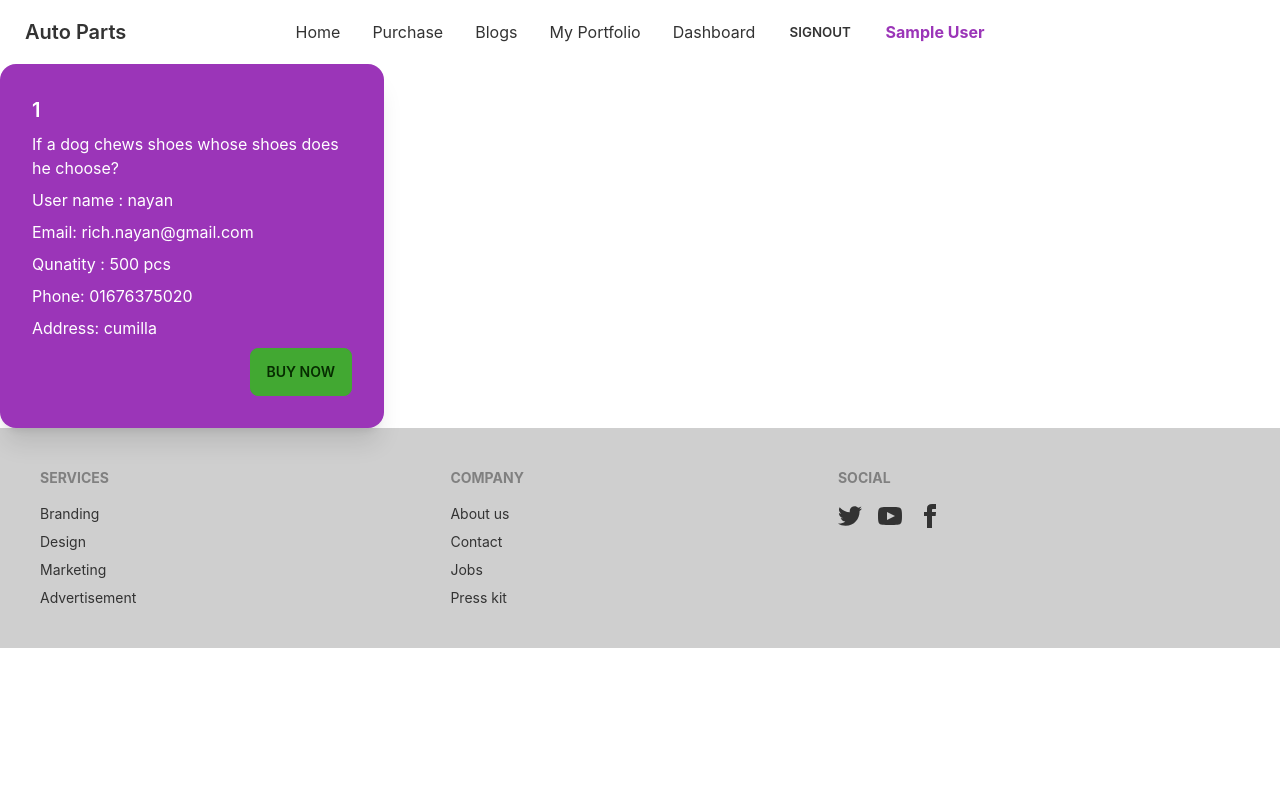
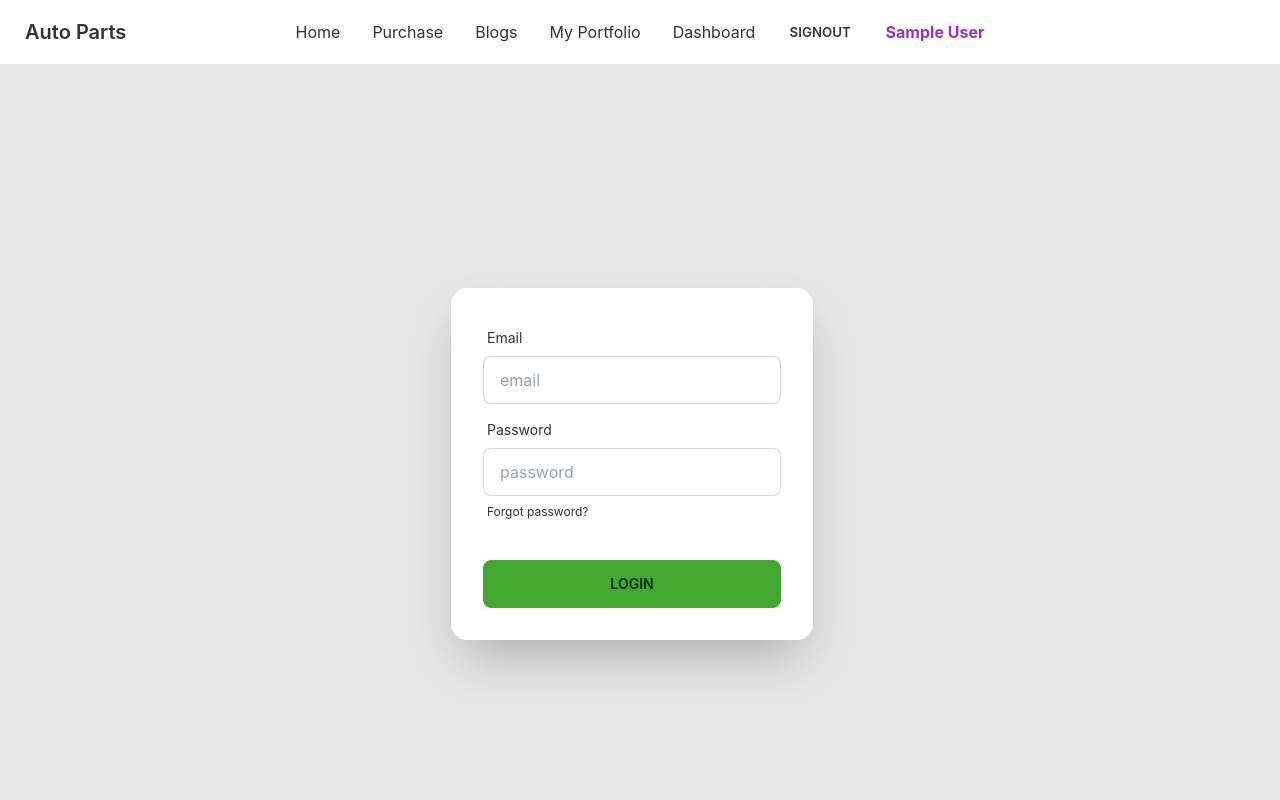
Before and after one commit to dev-nayandas/auto-parts-client, a React (Create React App) app: page /part/1 in a window 1280 px wide. Shown: the top 800 px of the page. Built offline with nearby package versions, Linux system fonts and the light colour scheme; no server answers; sample sign-in values are in the browser's storage.

Commit message:
single part page created

```diff
--- a/src/Pages/Dashboard/UserRow.js
+++ b/src/Pages/Dashboard/UserRow.js
@@ -2,11 +2,32 @@ import React from 'react';
 
 const UserRow = ({user}) => {
     const {email} = user;
+    const makeAdmin = ()=>{
+
+        fetch(`http://localhost:5000/users/admin/${email}`,{
+            method: 'PUT',
+            headers: {
+                autorization: 'Bearer'
+            }
+        })
+        .then(res => res.json())
+        .then(data => {
+            console.log(data)
+        })
+
+        // fetch(`http://localhost:5000/users/admin/${email}`)
+        // .then(res=> res.json())
+        // .then(data =>{
+        //     console.log(data)
+        // })
+
+    }
     return (
         <tr>
         <th>1</th>
         <td>{email}</td>
-        <td>Quality Control Specialist</td>
+        <td><button onClick={makeAdmin} class="btn btn-xs btn-primary">Make Admin</button></td>
+        <td><button class="btn btn-xs ">Remove User</button></td>
         <td>Blue</td>
     </tr>
     );
--- a/src/Pages/Dashboard/Users.js
+++ b/src/Pages/Dashboard/Users.js
@@ -25,7 +25,8 @@ const Users = () => {
                             <th></th>
                             <th>Name</th>
                             <th>Role</th>
-                            <th>Status</th>
+                            <th>Make Admin</th>
+                            <th>Remove User</th>
                         </tr>
                     </thead>
                     <tbody>
--- a/src/Pages/Home/Login/SignUp.js
+++ b/src/Pages/Home/Login/SignUp.js
@@ -22,7 +22,7 @@ const SignUp = () => {
       const navigate = useNavigate()
     if (user || gUser) {
         console.log(gUser);
-        // navigate('/home')
+        navigate('/home')
     }
 
     let signError;
--- a/src/Pages/Home/Part.js
+++ b/src/Pages/Home/Part.js
@@ -2,11 +2,11 @@ import React from 'react';
 import { Navigate, useNavigate } from 'react-router-dom';
 
 const Part = ({part}) => {
-    const {id,name,img, description,price,minQty, availQty } = part;
+    const {_id,name,img, description,price,minQty, availQty } = part;
 
     const navigate = useNavigate();
-    const bookNow =() =>{
-        const path = `/part/${id}`
+    const bookNow = id =>{
+        const path = `/part/${_id}`
         navigate(path )
 
     }
@@ -23,7 +23,7 @@ const Part = ({part}) => {
                 <h3 class="card-title">Available Quantity : {availQty}</h3>
 
                 <div class="card-actions">
-                    <button onClick={bookNow} class="btn btn-primary">Book Now</button>
+                    <button onClick={() =>bookNow(_id)} class="btn btn-primary">Book Now</button>
                 </div>
             </div>
         </div>
--- a/src/Pages/Home/Parts.js
+++ b/src/Pages/Home/Parts.js
@@ -17,7 +17,7 @@ const Parts = () => {
 
            <div className='grid grid-cols-3 gap-4'>
            {
-                parts.slice(0,3).map(part =><Part
+                parts.slice(0,6).map(part =><Part
                 key={part._id}
                 part={part}
 
--- a/src/Pages/Purchase/Purchase.js
+++ b/src/Pages/Purchase/Purchase.js
@@ -3,7 +3,7 @@ import { useParams } from 'react-router-dom';
 
 const Purchase = () => {
     const { partId } = useParams();
-    const { item, setItem } = useState({})
+    const [item, setItem] = useState({})
     useEffect(() => {
         // const url = `parts.json/${partId}`;
         fetch(`http://localhost:5000/parts/${partId}`)
@@ -11,18 +11,36 @@ const Purchase = () => {
             .then(data => setItem(data))
     }, [])
     return (
-        <div class="card w-96 bg-secondary text-white shadow-xl   ">
-            <div class="card-body ">
-                <h2 class="card-title">{partId}</h2>
-                <p>If a dog chews shoes whose shoes does he choose?</p>
-                <p>User name : nayan</p>
-                <p>Email: rich.nayan@gmail.com</p>
-                <p>Qunatity : 500 pcs</p>
+        <div class="hero min-h-screen bg-base-200">
 
-                <p>Phone: 01676375020</p>
-                <p>Address: cumilla</p>
-                <div class="card-actions justify-end">
-                    <button class="btn btn-primary btn-center">Buy Now</button>
+            <div class="hero-content flex-col lg:flex-row-reverse">
+
+                <div>
+                <h1 className='text-center text-3xl font-bold mb-5 text-secondary'>{item.name}</h1>
+                <img src={item.img} class="max-w-sm rounded-lg shadow-2xl" />
+
+                </div>
+                <div class="card flex-shrink-0 w-full max-w-sm shadow-2xl bg-base-100">
+                    <div class="card-body">
+                        <div class="form-control">
+                            <label class="label">
+                                <span class="label-text">Email</span>
+                            </label>
+                            <input  type="text" placeholder="email" class="input input-bordered" />
+                        </div>
+                        <div class="form-control">
+                            <label class="label">
+                                <span class="label-text">Password</span>
+                            </label>
+                            <input type="text" placeholder="password" class="input input-bordered " />
+                            <label class="label">
+                                <a href="#" class="label-text-alt link link-hover">Forgot password?</a>
+                            </label>
+                        </div>
+                        <div class="form-control mt-6">
+                            <button class="btn btn-primary">Login</button>
+                        </div>
+                    </div>
                 </div>
             </div>
         </div>
```
